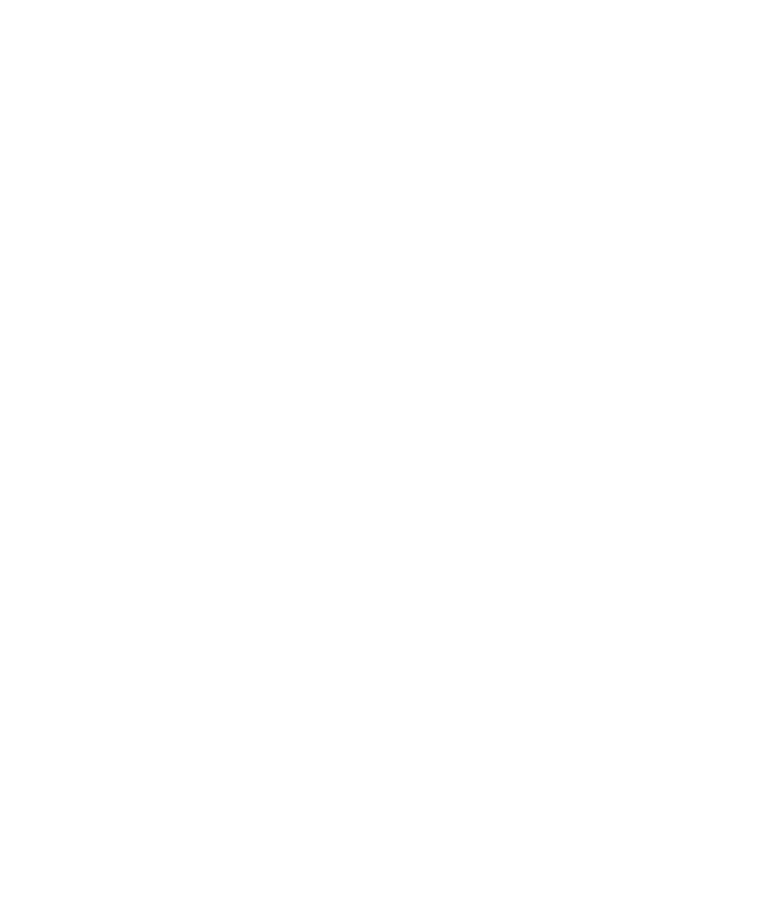
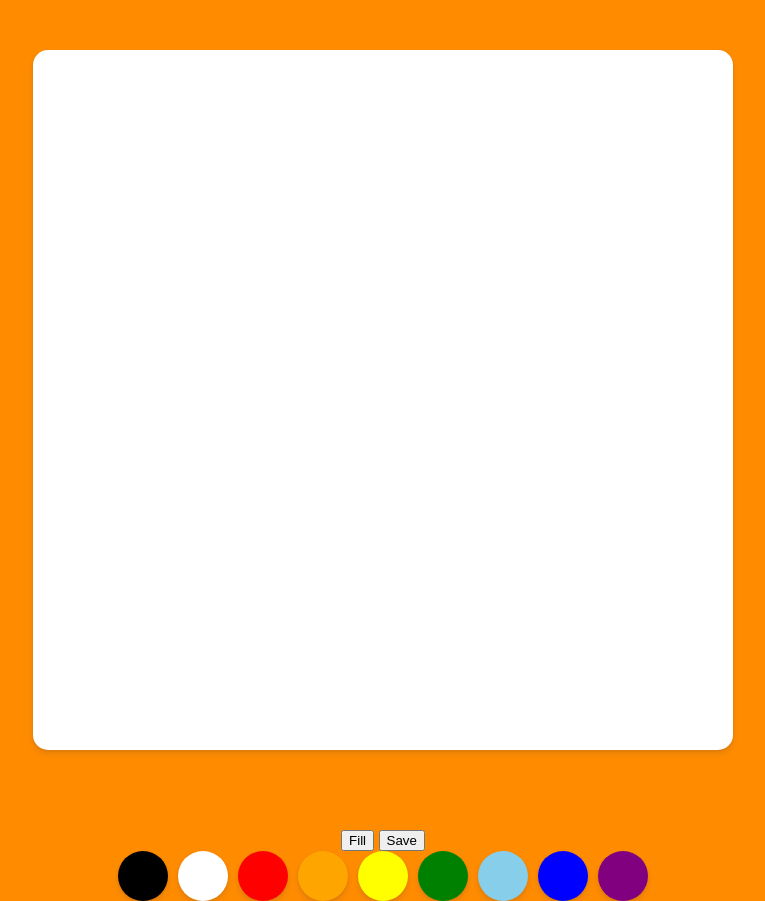
Before and after one commit to RominaSCH/painting, a plain HTML site: page index.html in a window 1280 px wide. Shown: the whole page, without its empty margins (257-1022 px from the left). Before the commit the page ends 800 px from the top, so only its background shows below. Drawn offline with Linux system fonts and the light colour scheme.

Commit message:
son awaking

```diff
--- a/index.html
+++ b/index.html
@@ -3,10 +3,29 @@
     <head>
         <meta charset="UTF-8" />
         <meta name="viewport" content="width=device-width, initial-sclae=1.0" />
+        <meta http-equiv="X-UA=Compatible" content="ie=edge" />
         <link rel="stylesheet" href="style.css" />
         <title>Paint JS</title>
     </head>
     <body>
+        <canvas id="jsCanvas" class="canvas"></canvas>
+        <div class="controls">
+            <div class="controls_btns">
+                <button id="jsMode">Fill</button>
+                <button id="jsSave">Save</button>
+            </div>
+            <div class="controls__colors" id="jsColors">
+                <div class="controls__color" style="background-color:black"></div>
+                <div class="controls__color" style="background-color:white"></div>
+                <div class="controls__color" style="background-color:red"></div>
+                <div class="controls__color" style="background-color:orange"></div>
+                <div class="controls__color" style="background-color:yellow"></div>
+                <div class="controls__color" style="background-color:green"></div>
+                <div class="controls__color" style="background-color:skyblue"></div>
+                <div class="controls__color" style="background-color:blue"></div>
+                <div class="controls__color" style="background-color:purple"></div>
+        </div>
+        </div>
         <script src="app.js"></script>
     </body>
 </html>
--- /dev/null
+++ b/reset.css
@@ -0,0 +1,43 @@
+html, body, div, span, applet, object, iframe,
+h1, h2, h3, h4, h5, h6, p, blockquote, pre,
+a, abbr, acronym, address, big, cite, code,
+del, dfn, em, img, ins, kbd, q, s, samp,
+small, strike, strong, sub, sup, tt, var,
+b, u, i, center,
+dl, dt, dd, ol, ul, li,
+fieldset, form, label, legend,
+table, caption, tbody, tfoot, thead, tr, th, td,
+article, aside, canvas, details, embed,
+figure, figcaption, footer, header, hgroup,
+menu, nav, output, ruby, section, summary,
+time, mark, audio, video {
+	margin: 0;
+	padding: 0;
+	border: 0;
+	font-size: 100%;
+	font: inherit;
+	vertical-align: baseline;
+}
+/* HTML5 display-role reset for older browsers */
+article, aside, details, figcaption, figure,
+footer, header, hgroup, menu, nav, section {
+	display: block;
+}
+body {
+	line-height: 1;
+}
+ol, ul {
+	list-style: none;
+}
+blockquote, q {
+	quotes: none;
+}
+blockquote:before, blockquote:after,
+q:before, q:after {
+	content: '';
+	content: none;
+}
+table {
+	border-collapse: collapse;
+	border-spacing: 0;
+}
--- a/style.css
+++ b/style.css
@@ -0,0 +1,33 @@
+@import "reset.css";
+body {
+    background-color: darkorange;
+    font-family: -apple-system, BlinkMacSystemFont, 'Segoe UI', Roboto, Oxygen, Ubuntu, Cantarell, 'Open Sans', 'Helvetica Neue', sans-serif;
+    display: flex;
+    flex-direction: column;
+    align-items: center;
+    padding-top: 50px;
+}
+
+.canvas{
+    width: 700px; height: 700px;
+    background-color: white;
+    border-radius: 15px;
+    box-shadow: 0 4px 6px rgba(50, 50, 93, 0.11), 0 1px 3px rgba(0, 0, 0, 0.08);
+}
+
+.controls{
+    margin-top: 80px;
+    display: flex;
+    flex-direction: column;
+    align-items: center;
+}
+
+.controls .controls__colors{
+    display:flex;
+}
+
+.controls__colors .controls__color{
+    width: 50px; height: 50px; border-radius: 25px;
+    cursor: pointer; margin-left: 5px; margin-right: 5px;
+    box-shadow: 0 4px 6px rgba(50, 50, 93, 0.11), 0 1px 3px rgba(0, 0, 0, 0.08);
+}
```
